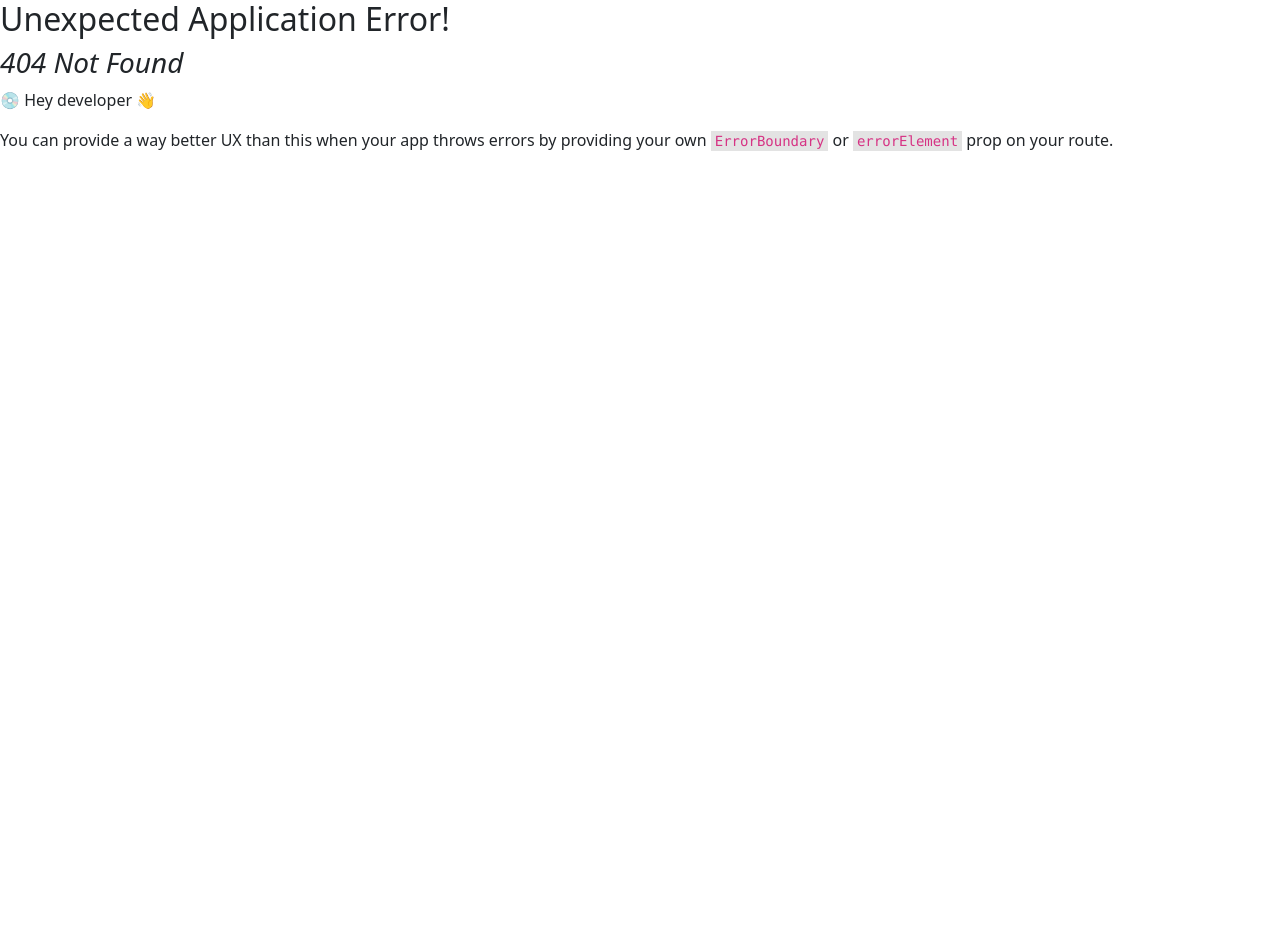
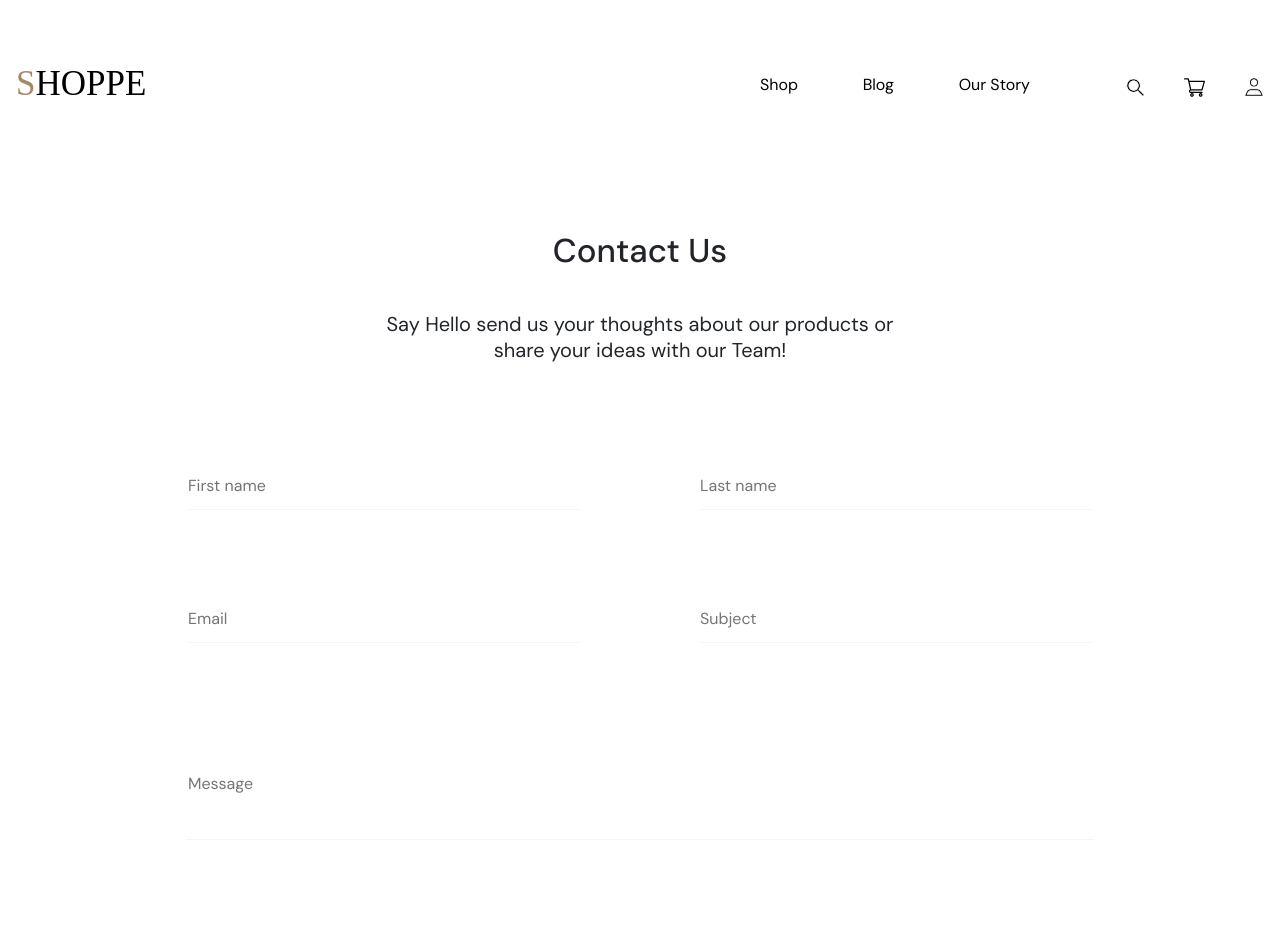
Before and after one commit to Zhafaat/client_project3, a React (Vite) app: page /contact in a window 1280 px wide. Before the commit this address had no page. Shown: the top 935 px of the page. Before the commit the page ends 800 px from the top, so only its background shows below. Built offline with nearby package versions, Linux system fonts and the light colour scheme; a web font is replaced by a local one.

Commit message:
page contact sudah selesai

```diff
--- a/src/index.css
+++ b/src/index.css
@@ -2,11 +2,14 @@
 
 body {
   margin: 0;
-  max-width: 1440px;
-  width: 100vw;
+  /* max-width: 1440px; */
+  /* width: 100vw; */
   min-width: 320px;
   min-height: 100vh;
   padding: 0;
+  display: flex;
+  flex-direction: column;
+  align-items: center;
   /* background-color: aqua; */
 }
 
--- a/src/router.jsx
+++ b/src/router.jsx
@@ -12,6 +12,7 @@ import Reviews from "./routes/Reviews"
 import MyAccount from "./routes/MyAccount"
 import SignIn from "./routes/SignIn"
 import Register from "./routes/Register"
+import Contact from "./routes/Contact"
 
 const router = createBrowserRouter([
     {
@@ -61,6 +62,10 @@ const router = createBrowserRouter([
               element: <Register />
             }
           ]
+        },
+        {
+          path: "/contact",
+          element: <Contact />
         }
       ]
     },
--- /dev/null
+++ b/src/routes/Contact.css
@@ -0,0 +1,87 @@
+.contact {
+    height: 760px;
+    margin-top: 125px;
+    margin-bottom: 253px;
+    margin-inline: auto;
+    display: flex;
+    flex-direction: column;
+    justify-content: space-between;
+    align-items: center;
+}
+
+.contact-head {
+    height: 134px;
+    display: flex;
+    flex-direction: column;
+    justify-content: space-between;
+    align-items: center;
+}
+
+.contact-form {
+    height: 518px;
+    display: flex;
+    flex-direction: column;
+    justify-content: space-between;
+    align-items: center;
+}
+
+.contact-form-input {
+    height: 369px;
+    display: flex;
+    flex-direction: column;
+    justify-content: space-between;
+}
+
+.form-input-personalInformation {
+    height: 172px;
+    display: flex;
+    flex-direction: column;
+    justify-content: space-between;
+}
+
+.form-input-personalInformation-container {
+    width: 908px;
+    display: flex;
+    justify-content: space-between;
+}
+
+.input-container {
+    height: 39px;
+    display: flex;
+    flex-direction: column;
+    justify-content: space-between;
+}
+
+.form-input-message {
+    height: 71px;
+    display: flex;
+    flex-direction: column;
+    justify-content: space-between;
+}
+
+.contactFormButton {
+    width: 500px;
+    height: 53px;
+    background: #000000;
+    border-radius: 4px;
+    color: white;
+}
+
+.contactFormInput {
+    margin: 0;
+    border: none;
+    background-color: transparent;
+    color: #707070;
+}
+
+.contactFormInputLine {
+    width: 396px;
+    color: #D8D8D8;
+    margin: 0;
+}
+
+.formInputMassageLine {
+    width: 908px;
+    color: #D8D8D8;
+    margin: 0;
+}
--- /dev/null
+++ b/src/routes/Contact.jsx
@@ -0,0 +1,46 @@
+import './Contact.css'
+
+
+export default function Contact() {
+    return (
+        <div className="contact">
+            <div className="contact-head">
+                <p className='heading-1'>Contact Us</p>
+                <p className='heading-3' style={{width: "561px", textAlign: "center"}}>Say Hello send us your thoughts about our products or share your ideas with our Team!</p>
+            </div>
+            <div>
+                <form action="#" className="contact-form">
+                    <div className="contact-form-input">
+                        <div className="form-input-personalInformation">
+                            <div className="form-input-personalInformation-container">
+                                <div className="input-container">
+                                    <input className='contactFormInput heading-5' type="text" placeholder="First name"/>
+                                    <hr className='contactFormInputLine' />
+                                </div>
+                                <div className="input-container">
+                                    <input className='contactFormInput heading-5' type="text" placeholder="Last name"/>
+                                    <hr className='contactFormInputLine' />
+                                </div>
+                            </div>
+                            <div className="form-input-personalInformation-container">
+                                <div className="input-container">
+                                    <input className='contactFormInput heading-5' type="text" placeholder="Email"/>
+                                    <hr className='contactFormInputLine' />
+                                </div>
+                                <div className="input-container">
+                                    <input className='contactFormInput heading-5' type="text" placeholder="Subject"/>
+                                    <hr className='contactFormInputLine' />
+                                </div>
+                            </div>
+                        </div>
+                        <div className="form-input-message">
+                            <input className='contactFormInput heading-5' type="text" placeholder="Message"/>
+                            <hr className='formInputMassageLine' />
+                        </div>
+                    </div>
+                    <button className='contactFormButton body-large' type="submit">SEND</button>
+                </form>
+            </div>
+        </div>
+    )
+}
```
